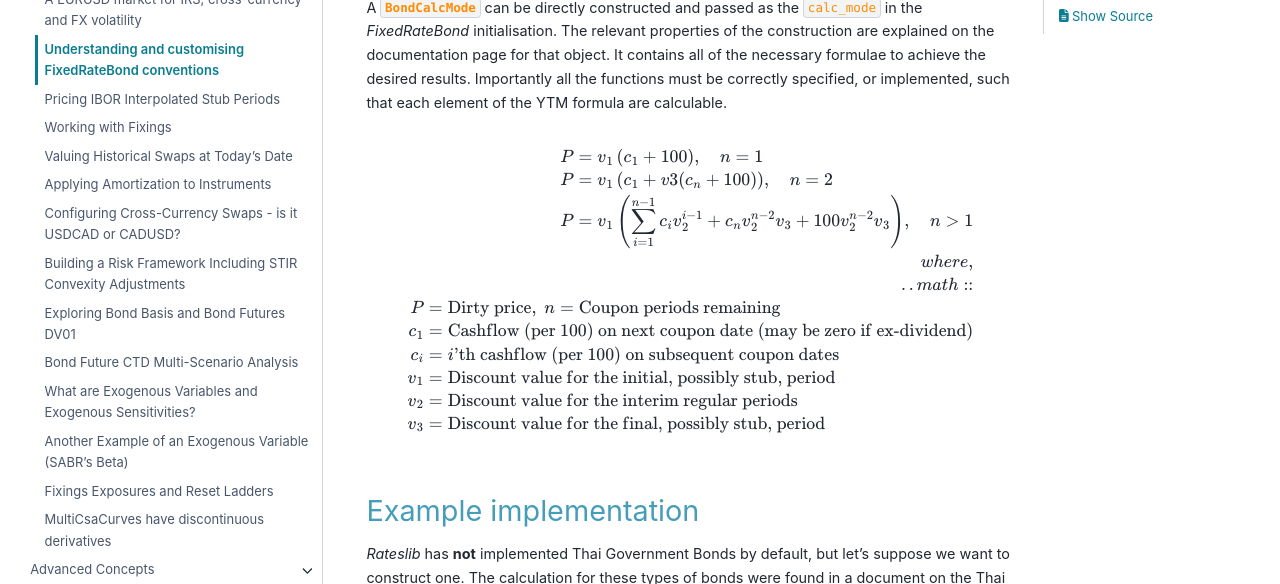
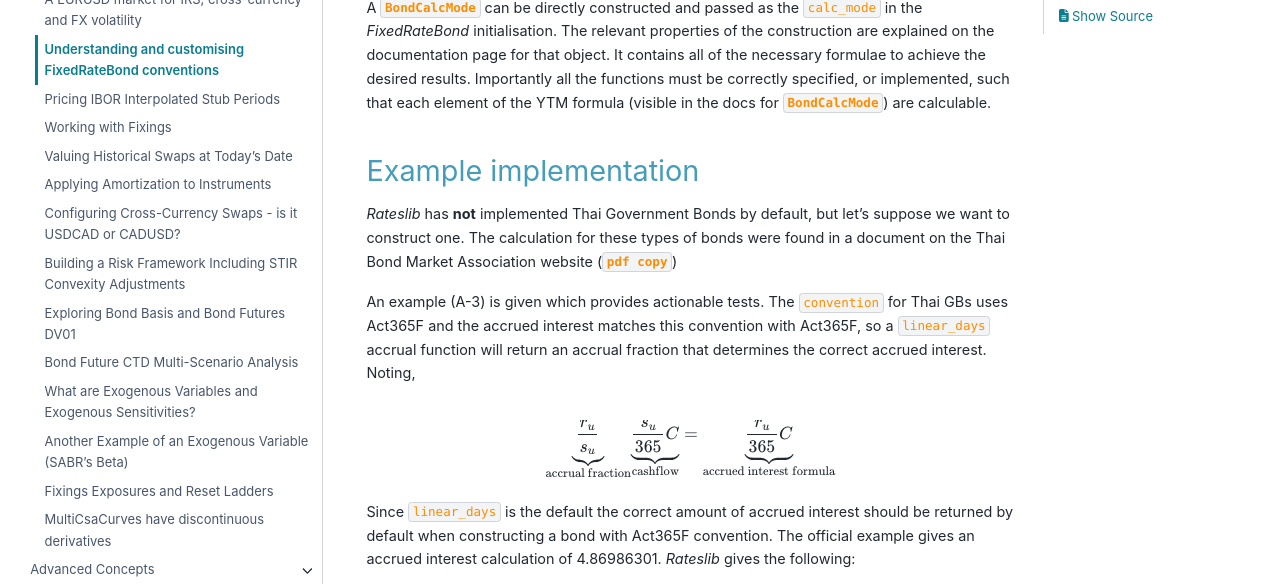
Before and after one commit to attack68/rateslib, a Sphinx documentation site: the page built from docs/source/z_bond_conventions.rst, in a window 1280 px wide and 900 px high, scrolled down 1926 px, cut to the strip 238-822 px from the top of the window. Built offline with Sphinx 7.4.7 and the PyData theme 0.15.4, drawn with Linux system fonts in a browser that asks for light colours; comment, search, counter and statistics services are not loaded.

Commit message:
DOC: redirect

```diff
--- a/docs/source/z_bond_conventions.rst
+++ b/docs/source/z_bond_conventions.rst
@@ -102,29 +102,12 @@ representation:
    from rateslib.instruments.bonds.conventions import DE_GB
    DE_GB.kwargs
 
-A :class:`~rateslib.instruments.bonds.conventions.BondCalcMode` can be directly constructed
+A :class:`~rateslib.instruments.BondCalcMode` can be directly constructed
 and passed as the ``calc_mode`` in the *FixedRateBond* initialisation.
 The relevant properties of the construction are explained on the documentation page for that
 object. It contains all of the necessary formulae to achieve the desired results. Importantly
 all the functions must be correctly specified, or implemented, such that each element of the YTM
-formula are calculable.
-
-.. math::
-
-       P &= v_1 \left ( c_1 + 100 \right ), \quad n = 1 \\
-       P &= v_1 \left ( c_1 + v3(c_n + 100) \right ), \quad n = 2 \\
-       P &= v_1 \left ( \sum_{i=1}^{n-1} c_i v_2^{i-1} + c_nv_2^{n-2}v_3 + 100 v_2^{n-2}v_3 \right ), \quad n > 1  \\
-
-    where,
-
-    .. math::
-
-       P &= \text{Dirty price}, \; n = \text{Coupon periods remaining} \\
-       c_1 &= \text{Cashflow (per 100) on next coupon date (may be zero if ex-dividend)} \\
-       c_i &= i \text{'th cashflow (per 100) on subsequent coupon dates} \\
-       v_1 &= \text{Discount value for the initial, possibly stub, period} \\
-       v_2 &= \text{Discount value for the interim regular periods} \\
-       v_3 &= \text{Discount value for the final, possibly stub, period} \\
+formula (visible in the docs for :class:`~rateslib.instruments.BondCalcMode`) are calculable.
 
 Example implementation
 ------------------------
```
